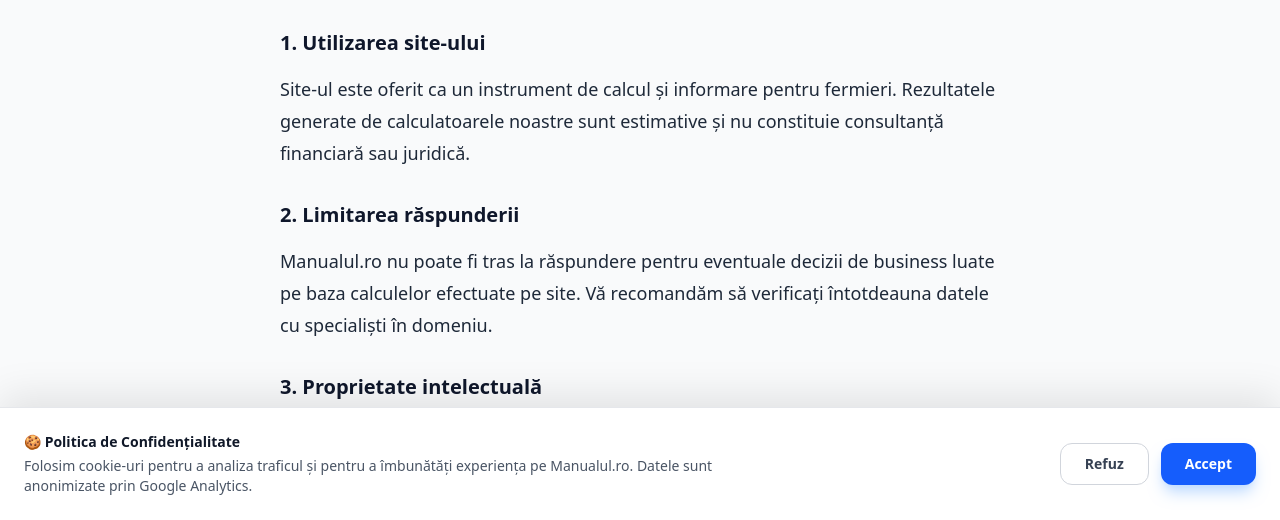
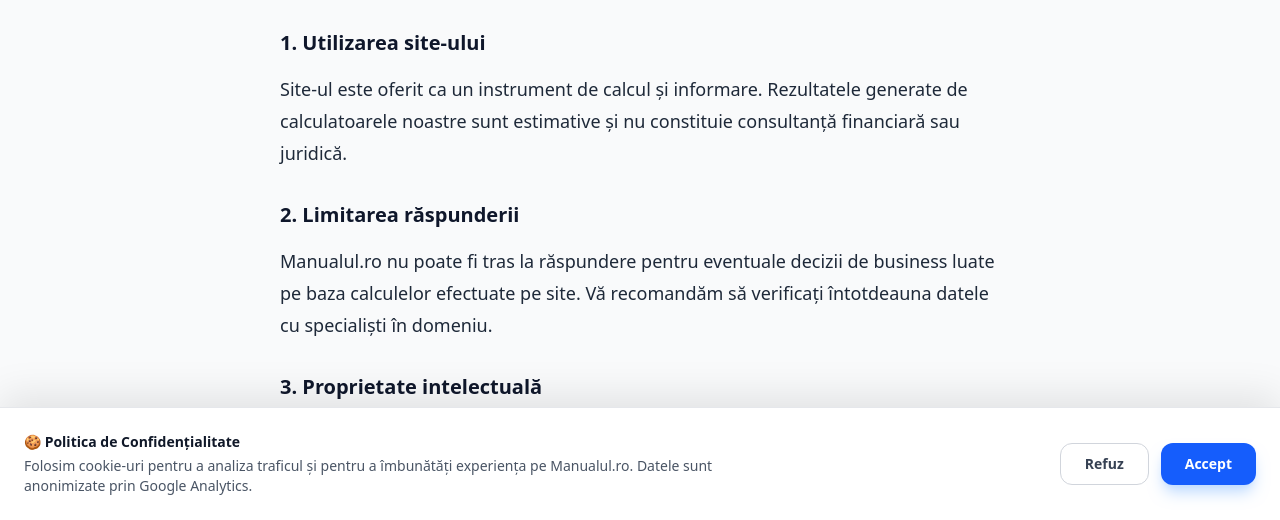
Before and after one commit to cybered01/manualul-hub, an Astro site: page /termeni in a window 1280 px wide. Shown: the part 280-800 px from the top of the page. Built offline with nearby package versions, Linux system fonts and the light colour scheme; Astro itself is replaced by a stand-in of ours.

Commit message:
Update termeni.astro

```diff
--- a/src/pages/termeni.astro
+++ b/src/pages/termeni.astro
@@ -9,7 +9,7 @@ import Layout from '../layouts/Layout.astro';
     <p>Bun venit pe <strong>Manualul.ro</strong>. Utilizarea acestui site web implică acceptarea integrală a termenilor și condițiilor de mai jos.</p>
 
     <h2 class="text-xl font-bold mt-8 mb-4">1. Utilizarea site-ului</h2>
-    <p>Site-ul este oferit ca un instrument de calcul și informare pentru fermieri. Rezultatele generate de calculatoarele noastre sunt estimative și nu constituie consultanță financiară sau juridică.</p>
+    <p>Site-ul este oferit ca un instrument de calcul și informare. Rezultatele generate de calculatoarele noastre sunt estimative și nu constituie consultanță financiară sau juridică.</p>
 
     <h2 class="text-xl font-bold mt-8 mb-4">2. Limitarea răspunderii</h2>
     <p>Manualul.ro nu poate fi tras la răspundere pentru eventuale decizii de business luate pe baza calculelor efectuate pe site. Vă recomandăm să verificați întotdeauna datele cu specialiști în domeniu.</p>
```
